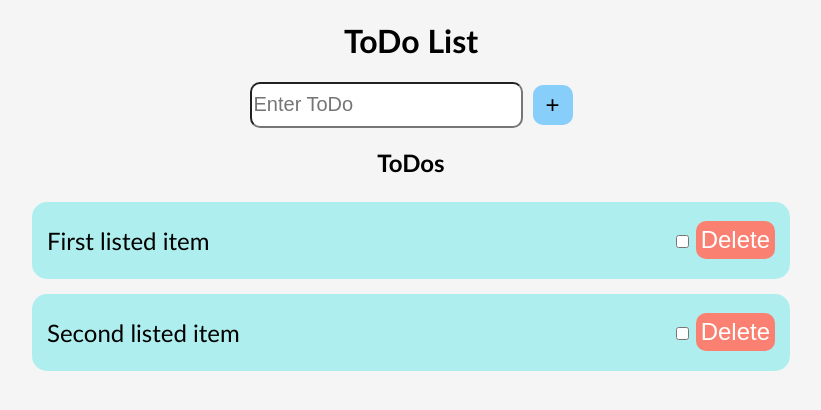
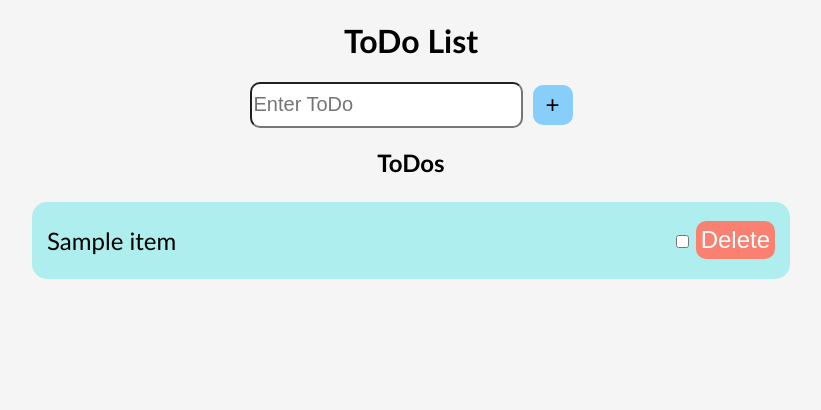
Before and after one commit to B180248ME/ToDoList, a Flask app: template templates/index.html in a window 1280 px wide. Shown: the top 410 px of the page, without its empty margins (229-1050 px from the left). Run offline with Flask 3, Linux system fonts and the light colour scheme; the template is opened without the code that fills it: most values are stand-ins (such as "Sample title", 1, 10 or a date in 2020).

Commit message:
list created and css file added

```diff
--- a/app.py
+++ b/app.py
@@ -1,10 +1,22 @@
 from flask import Flask, render_template
 app = Flask(__name__)
 
+listed_items = [
+    {
+        'name':'first-item',
+        'id':1,
+        'checked':False
+    },
+    {
+        'name':'second-item',
+        'id':2,
+        'checked':True
+    }
+]
 @app.route("/")
 @app.route("/home")
 def home():
-    return render_template("index.html")
+    return render_template("index.html",items=listed_items)
 
 if __name__ == "__main__":
     app.run(debug=True)
--- /dev/null
+++ b/static/css/style.css
@@ -0,0 +1,64 @@
+
+body{
+    font-family:'Trebuchet MS', 'Lucida Sans Unicode', 'Lucida Grande', 'Lucida Sans', Arial, sans-serif;
+    background-color: whitesmoke;
+}
+h1, h2{
+    text-align: center;
+}
+p{
+    font-size: 1.5rem;
+}
+.input-container {
+    display:flex;
+    justify-content: center;
+    align-items: center;
+    gap: 10px;
+}
+
+#input-todo{
+    height: 40px;
+    border-radius: 10px;
+    font-size: 1.25rem;
+}
+#add-todo {
+    height: 40px;
+    width: 40px;
+    border-radius: 10px;
+    background-color: lightskyblue;
+    font-size: 1.5rem;
+    border: none;
+    cursor: pointer;
+}
+.todo-container{
+    border: 2px solid black;
+    width: 60vw;
+    margin: auto;
+    display: flex;
+    flex-direction: column;
+    gap: 5px;
+    border: none;
+}
+.todo{
+    background-color:paleturquoise;
+    display: flex;
+    justify-content: space-between;
+    padding: 0px 15px;
+    align-items: center;
+    border-radius: 15px;
+    margin: 5px;
+}
+
+.actions > form{
+    display: inline;
+}
+
+.actions > form > button{
+    border: none;
+    background-color:salmon;
+    color: white;
+    font-size: 1.5rem;
+    padding: 5px;
+    cursor: pointer;
+    border-radius: 10px;
+}
--- a/templates/index.html
+++ b/templates/index.html
@@ -4,72 +4,7 @@
     <meta charset="UTF-8">
     <meta name="viewport" content="width=device-width, initial-scale=1.0">
     <title>To DO List Flask</title>
-    <style>
-        body{
-            font-family:'Trebuchet MS', 'Lucida Sans Unicode', 'Lucida Grande', 'Lucida Sans', Arial, sans-serif;
-            background-color: whitesmoke;
-        }
-        h1, h2{
-            text-align: center;
-        }
-        p{
-            font-size: 1.5rem;
-        }
-        .input-container {
-            display:flex;
-            justify-content: center;
-            align-items: center;
-            gap: 10px;
-        }
-
-        #input-todo{
-            height: 40px;
-            border-radius: 10px;
-            font-size: 1.25rem;
-        }
-        #add-todo {
-            height: 40px;
-            width: 40px;
-            border-radius: 10px;
-            background-color: lightskyblue;
-            font-size: 1.5rem;
-            border: none;
-            cursor: pointer;
-        }
-        .todo-container{
-            border: 2px solid black;
-            width: 60vw;
-            margin: auto;
-            display: flex;
-            flex-direction: column;
-            gap: 5px;
-            border: none;
-        }
-        .todo{
-            background-color:paleturquoise;
-            display: flex;
-            justify-content: space-between;
-            padding: 0px 15px;
-            align-items: center;
-            border-radius: 15px;
-            margin: 5px;
-        }
-
-        .actions > form{
-            display: inline;
-        }
-
-        .actions > form > button{
-            border: none;
-            background-color:salmon;
-            color: white;
-            font-size: 1.5rem;
-            padding: 5px;
-            cursor: pointer;
-            border-radius: 10px;
-        }
-
-    </style>
+    <link rel="stylesheet" href="{{ url_for('static',filename = 'css/style.css')}}">
 </head>
 <body>
     <h1>ToDo List</h1>
@@ -79,28 +14,19 @@
     </form>
     <h2>ToDos</h2>
     <div class="todo-container">
+        {% for item in items %}
             <div class="todo">
-            <p>First listed item</p>
+                <p>{{item.name}}</p>
                 <div class="actions">
                     <form>
-                    <input type="checkbox">
+                        <input type="checkbox" {% if item.checked %} checked {% endif %}>
                     </form>
                     <form>
                         <button>Delete</button>
                     </form>
                 </div>
             </div>
-        <div class="todo">
-            <p>Second listed item</p>
-            <div class="actions">
-                <form>
-                    <input type="checkbox">
-                </form>
-                <form>
-                    <button>Delete</button>
-                </form>
-            </div>
-        </div>
+        {% endfor %}
     </div>
 </body>
 </html>
```
Lines whose indentation alone changed are shown as unchanged.
